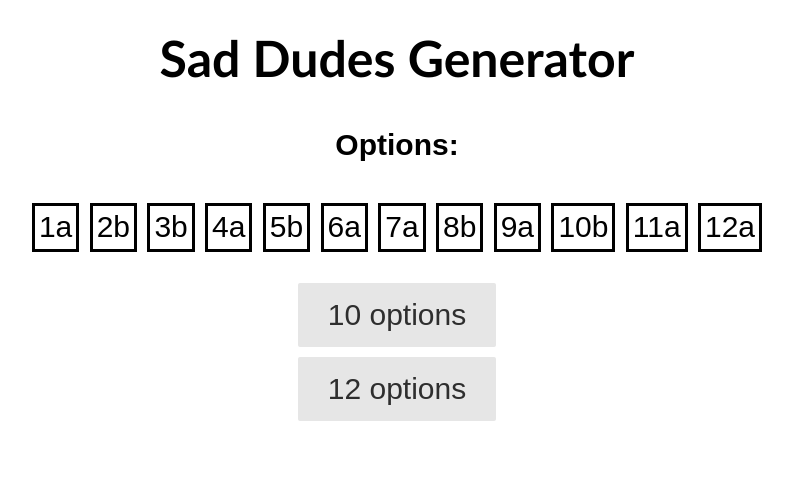
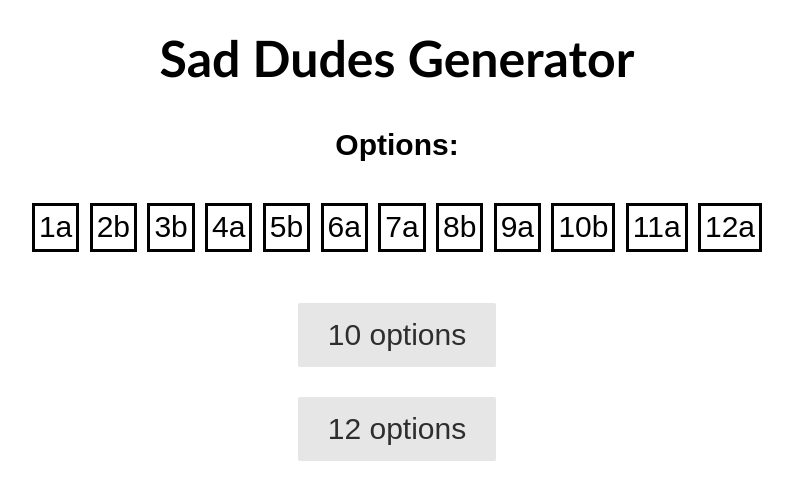
Before and after one commit to cesarchavez/saddudes, a Flask app: page / in a window 1280 px wide. Shown: the top 500 px of the page, without its empty margins (243-1036 px from the left). Run offline with Flask 2, Linux system fonts and the light colour scheme; some libraries are stand-ins or nearby versions.

Commit message:
Adding a change to the template

```diff
--- a/templates/index.html
+++ b/templates/index.html
@@ -16,12 +16,12 @@
                 <div class="element">{{value}}</div>
                 {%endfor%}
             </div>
-            <div class="center">
+            <p>
                 <a class="pure-button" href="/10">10 options</a>
-            </div>
-            <div class="center">
+            </p>
+            <p>
                 <a class="pure-button" href="/12">12 options</a>
-            </div>
+            <p>
         </div>
         <div class="pure-u-1 pure-u-md-1"></div>
     </div>
```
